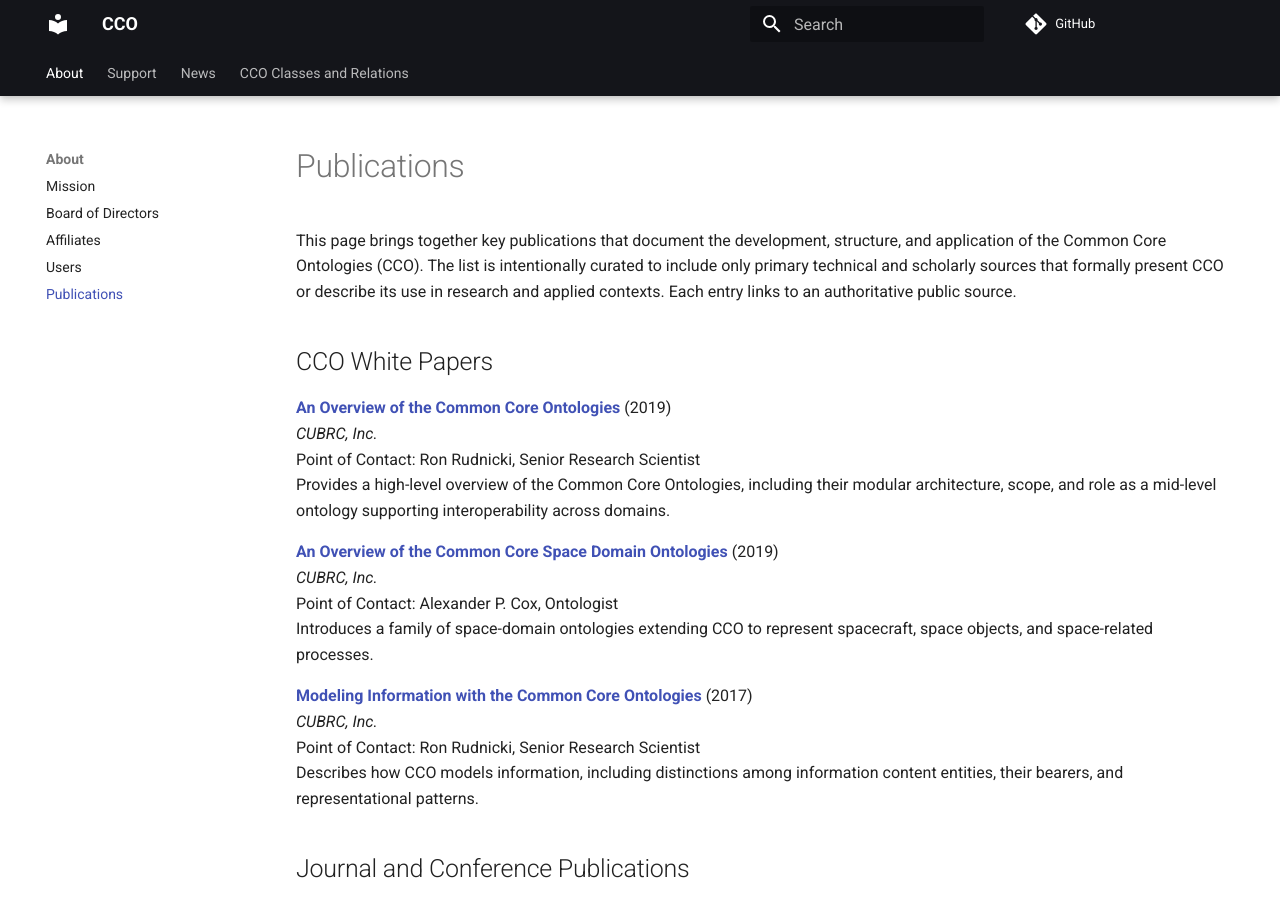
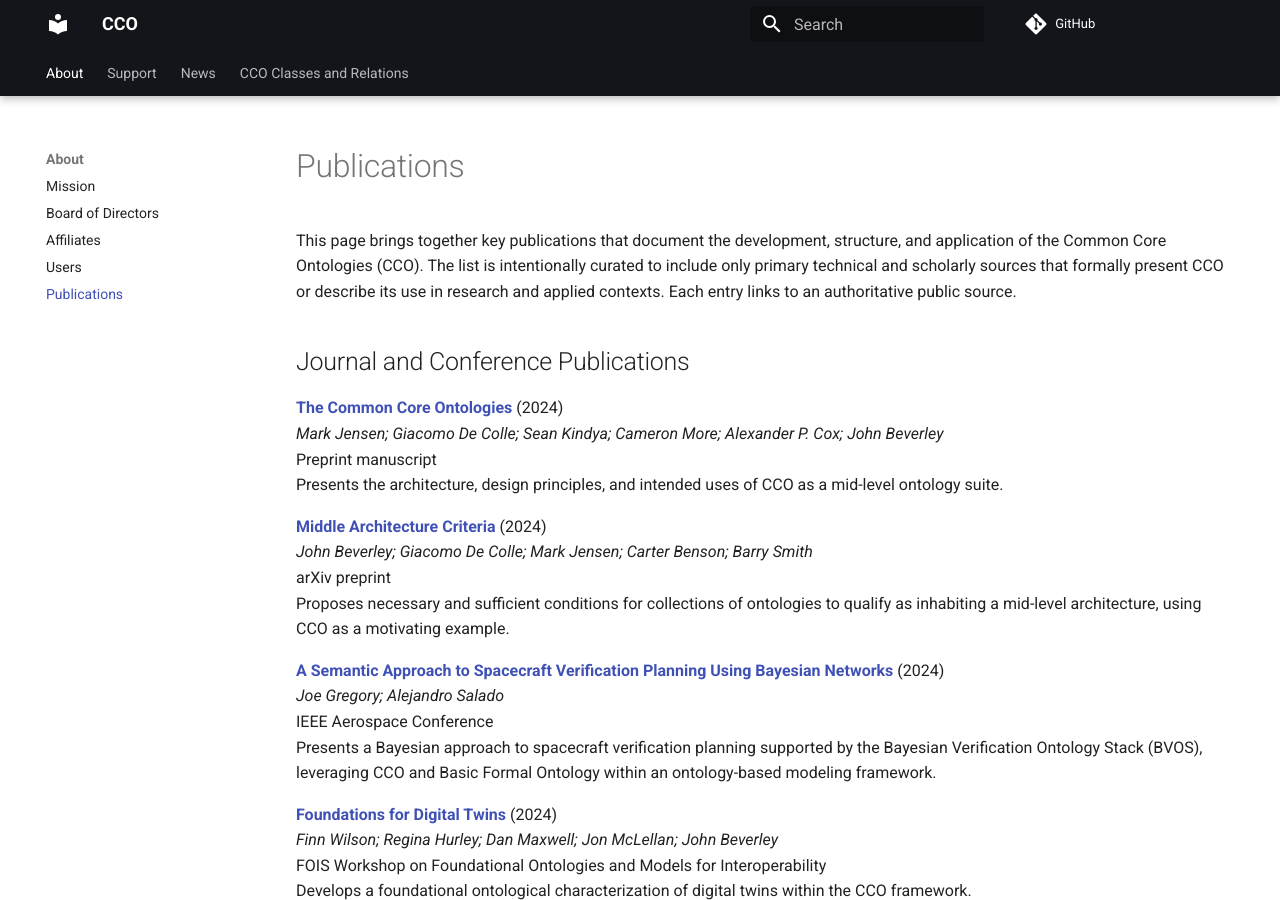
Before and after one commit to CommonCoreOntology/cco-webpage, an MkDocs documentation site: the page built from docs/publications.md, in a window 1280 px wide and 900 px high. Built offline with MkDocs 1.6.1 and Material for MkDocs 9.7.7, drawn with Linux system fonts in a browser that asks for light colours; comment, search, counter and statistics services are not loaded.

Commit message:
Remove CUBRC white papers from Publications page

```diff
--- a/docs/publications.md
+++ b/docs/publications.md
@@ -16,41 +16,6 @@
 
 <p>
 This page brings together key publications that document the development, structure, and application of the Common Core Ontologies (CCO). The list is intentionally curated to include only primary technical and scholarly sources that formally present CCO or describe its use in research and applied contexts. Each entry links to an authoritative public source.
-</p>
-
-<h2>CCO White Papers</h2>
-
-<p>
-<strong>
-  <a href="https://philarchive.org/archive/COXTSD-2" class="custom-color">
-    An Overview of the Common Core Ontologies
-  </a>
-</strong> (2019)<br/>
-<em>CUBRC, Inc.</em><br/>
-Point of Contact: Ron Rudnicki, Senior Research Scientist<br/>
-Provides a high-level overview of the Common Core Ontologies, including their modular architecture, scope, and role as a mid-level ontology supporting interoperability across domains.
-</p>
-
-<p>
-<strong>
-  <a href="https://philarchive.org/archive/COXTSD-2" class="custom-color">
-    An Overview of the Common Core Space Domain Ontologies
-  </a>
-</strong> (2019)<br/>
-<em>CUBRC, Inc.</em><br/>
-Point of Contact: Alexander P. Cox, Ontologist<br/>
-Introduces a family of space-domain ontologies extending CCO to represent spacecraft, space objects, and space-related processes.
-</p>
-
-<p>
-<strong>
-  <a href="https://www.nist.gov/system/files/documents/2021/10/14/nist-ai-rfi-cubrc_inc_003.pdf" class="custom-color">
-    Modeling Information with the Common Core Ontologies
-  </a>
-</strong> (2017)<br/>
-<em>CUBRC, Inc.</em><br/>
-Point of Contact: Ron Rudnicki, Senior Research Scientist<br/>
-Describes how CCO models information, including distinctions among information content entities, their bearers, and representational patterns.
 </p>
 
 <h2>Journal and Conference Publications</h2>
```
